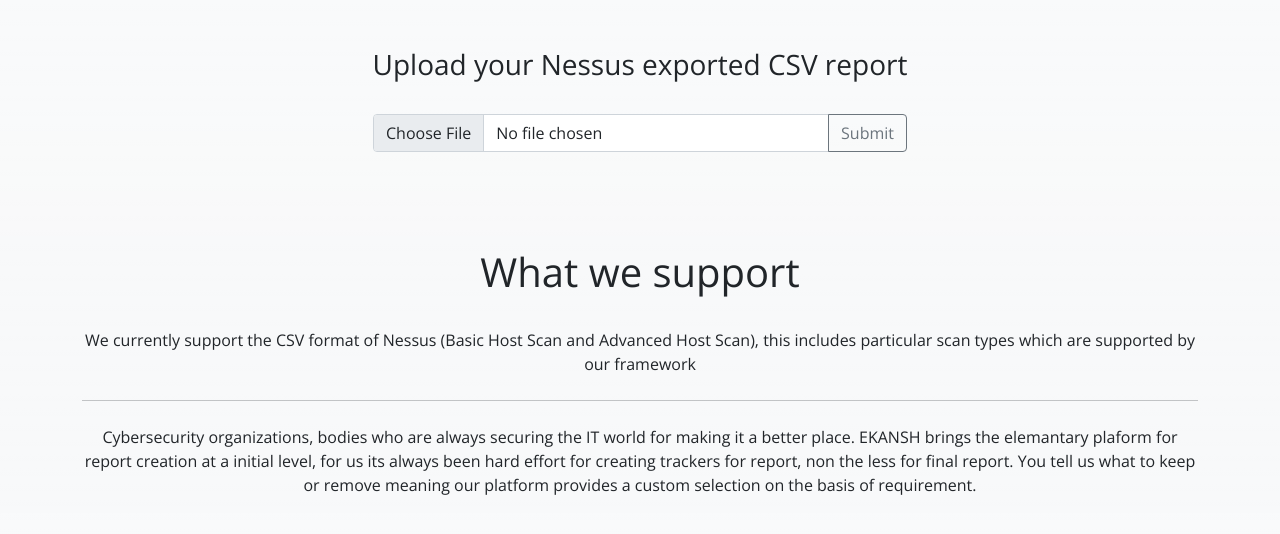
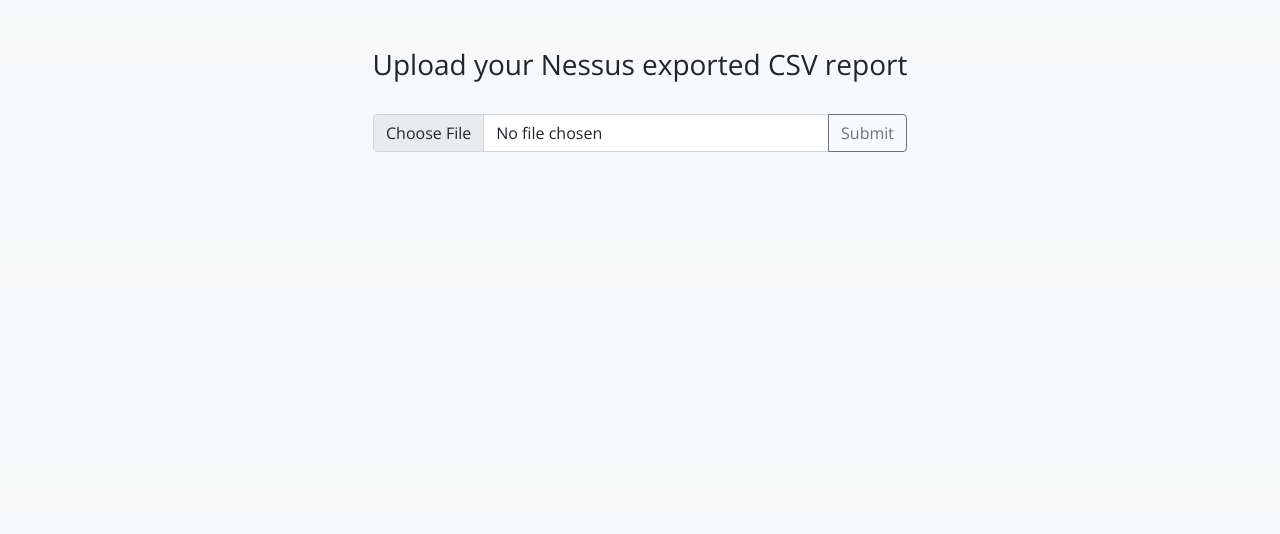
Before and after one commit to vral-parmar/Ekansh-the-NRGen, a Flask app: page / in a window 1280 px wide. Shown: the part 56-590 px from the top of the page. Run offline with Flask 3, Linux system fonts and the light colour scheme.

Commit message:
Update index.html
Minor code cleanup

```diff
--- a/Ekansh-web/templates/index.html
+++ b/Ekansh-web/templates/index.html
@@ -1,6 +1,5 @@
 <!DOCTYPE html>
 <html>
-
 <head>
   <meta charset="utf-8">
   <meta name="viewport" content="width=device-width, initial-scale=1">
@@ -34,7 +33,6 @@
     {% endwith %}
   </div>
 
-
   <br>
   <div class="container text-center mb-3">
     <div class="container">
@@ -50,18 +48,6 @@
       </form>
     </div>
   </div>
-  <div class="container mt-5">
-    <div class="jumbotron text-center pt-5">
-      <h1 class="display-7">What we support</h1>
-      <p class="text-sm pt-4">We currently support the CSV format of Nessus (Basic Host Scan and Advanced Host Scan), this includes particular scan types which are supported by our framework</p>
-      <hr class="my-4">
-      <p class="text-sm">
-      <p>Cybersecurity organizations, bodies who are always securing the IT world for making it a better place. EKANSH brings the elemantary plaform for report creation at a initial level, for us its always been hard effort for creating trackers for report, non the less for final report.
-        You tell us what to keep or remove meaning our platform provides a custom selection on the basis of requirement.</p>
-        <!-- <a class="btn btn-primary btn-lg" href="mailto:#" role="button">Reach US</a> -->
-      </p>
-    </div>
-  </div>
 
   {% include 'footer.html' %}
   <script src="https://cdn.jsdelivr.net/npm/bootstrap@5.0.2/dist/js/bootstrap.bundle.min.js"
```
